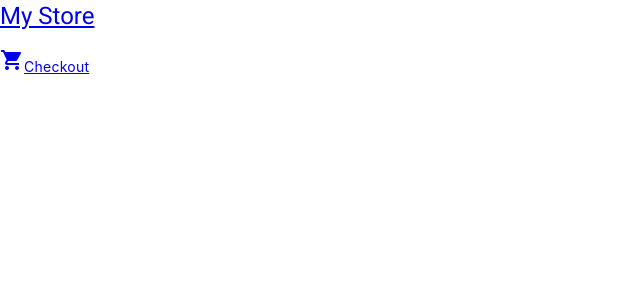
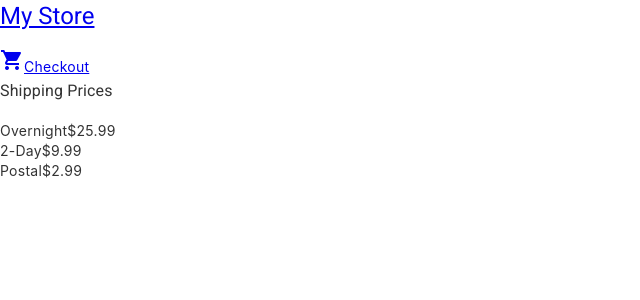
Before and after one commit to Katsu5012/angular-practice, an Angular app: page /shipping in a window 1280 px wide. Before the commit this address led to /. Shown: the top 300 px of the page, without its empty margins (0-640 px from the left). Built offline with nearby package versions, Linux system fonts and the light colour scheme.

Commit message:
feat: httpを用いたshipping priceの取得の実装

```diff
--- a/src/app/app-routing.module.ts
+++ b/src/app/app-routing.module.ts
@@ -3,11 +3,13 @@
 import {ProductListComponent} from "./product-list/product-list.component";
 import {ProductDetailsComponent} from "./product-details/product-details.component";
 import {CartComponent} from "./cart/cart.component";
+import {ShippingComponent} from "./shipping/shipping.component";
 
 const routes: Routes = [
   { path: '', component: ProductListComponent },
   { path: 'products/:productId', component: ProductDetailsComponent },
   { path: 'cart', component: CartComponent },
+  { path: 'shipping', component: ShippingComponent },
 ];
 
 
--- a/src/app/app.module.ts
+++ b/src/app/app.module.ts
@@ -10,8 +10,9 @@
 import { ProductAlertsComponent } from './product-alerts/product-alerts.component';
 import { ProductDetailsComponent } from './product-details/product-details.component';
 import {ReactiveFormsModule} from "@angular/forms";
-import {RouterModule} from "@angular/router";
 import { CartComponent } from './cart/cart.component';
+import { HttpClientModule } from '@angular/common/http';
+import { ShippingComponent } from './shipping/shipping.component';
 
 @NgModule({
   declarations: [
@@ -21,9 +22,11 @@
     ProductAlertsComponent,
     ProductDetailsComponent,
     CartComponent,
+    ShippingComponent,
   ],
   imports: [
     BrowserModule,
+    HttpClientModule,
     AppRoutingModule,
     BrowserAnimationsModule,
     MatSlideToggleModule,
--- a/src/app/cart.service.ts
+++ b/src/app/cart.service.ts
@@ -1,11 +1,19 @@
 import { Product } from './product';
 import { Injectable } from '@angular/core';
+import {HttpClient} from "@angular/common/http";
 
 @Injectable({
   providedIn: 'root'
 })
 export class CartService {
   items: Product[] = [];
+
+  /**
+   * Constructor
+   * @param product
+   */
+  constructor(private http:HttpClient) {
+  }
 
   addToCart(product:Product){
     this.items.push(product)
@@ -20,4 +28,8 @@
 
     return this.items
   }
+
+  getShippingPrices(){
+    return this.http.get<{type: string, price: number}[]>('/assets/shipping.json')
+  }
 }
--- a/src/app/cart/cart.component.html
+++ b/src/app/cart/cart.component.html
@@ -1,8 +1,14 @@
 <h3>Cart</h3>
+<p>
+  <a routerLink="/shipping">Shipping Prices</a>についてはこちら
+</p>
+
 <div *ngIf="items.length !==0;else NoProduct">
   <div  class="cart-item" *ngFor="let item of items">
-    <span>{{ item.name }}</span>
-    <span>{{ item.price | currency }}</span>
+    <div class="cart-item" *ngFor="let item of items">
+      <span>{{ item.name }}</span>
+      <span>{{ item.price | currency }}</span>
+    </div>
 
     <button type="button" (click)="removeItem(item.id)">delete</button>
   </div>
--- /dev/null
+++ b/src/app/shipping/shipping.component.html
@@ -0,0 +1,6 @@
+<h3>Shipping Prices</h3>
+
+<div class="shipping-item" *ngFor="let shipping of shippingCosts | async">
+  <span>{{ shipping.type }}</span>
+  <span>{{ shipping.price | currency }}</span>
+</div>
--- /dev/null
+++ b/src/app/shipping/shipping.component.ts
@@ -0,0 +1,23 @@
+import { Component,OnInit } from '@angular/core';
+import { Observable } from 'rxjs';
+import { CartService } from '../cart.service';
+@Component({
+  selector: 'app-shipping',
+  templateUrl: './shipping.component.html',
+  styleUrls: ['./shipping.component.scss']
+})
+export class ShippingComponent implements OnInit{
+  shippingCosts!: Observable<{ type: string, price: number }[]>;
+
+  /**
+   * Constructor
+   */
+  constructor(private readonly cartService:CartService) {
+
+  }
+
+  ngOnInit(): void {
+    this.shippingCosts =  this.cartService.getShippingPrices();
+  }
+
+}
--- /dev/null
+++ b/src/assets/shipping.json
@@ -0,0 +1,14 @@
+[
+  {
+    "type": "Overnight",
+    "price": 25.99
+  },
+  {
+    "type": "2-Day",
+    "price": 9.99
+  },
+  {
+    "type": "Postal",
+    "price": 2.99
+  }
+]
```
Also changed, not shown: src/app/shipping/shipping.component.scss (added), 1 other file (tests, documents, lock files or other folders).
